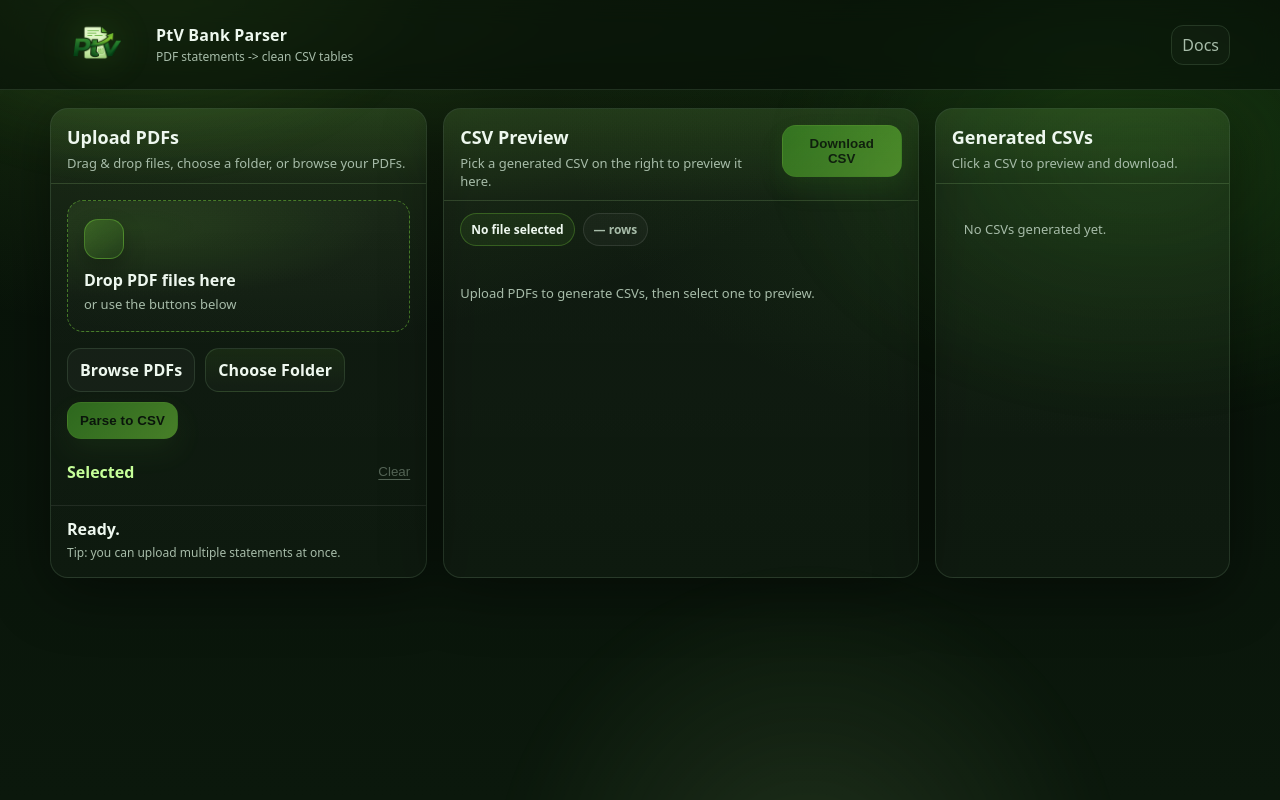
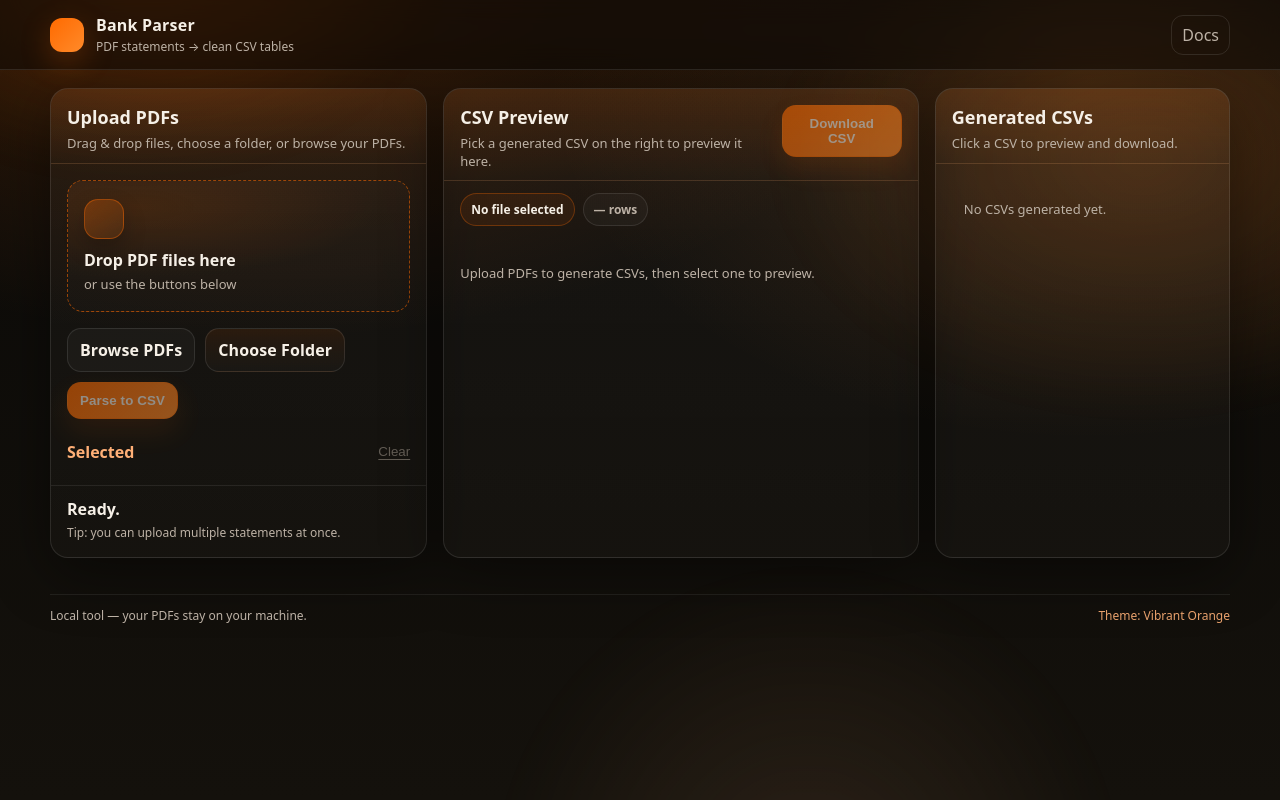
Before and after one commit to cbalder0929/bank-parser-fastapi, a FastAPI app: page / in a window 1280 px wide. Run offline with FastAPI, Linux system fonts and the light colour scheme; data that the repository does not hold is empty.

Commit message:
Add files via upload

```diff
--- a/requirements.txt
+++ b/requirements.txt
@@ -3,7 +3,7 @@ charset-normalizer==3.4.4
 cryptography==46.0.5
 fastapi==0.116.1
 jinja2==3.1.6
-numpy==1.26.4
+numpy==2.4.2
 pandas==3.0.1
 pdfminer.six==20251230
 pdfplumber==0.11.9
--- a/static/styles.css
+++ b/static/styles.css
@@ -1,15 +1,14 @@
 :root{
-  --bg0:#071108;
-  --bg1:#0b180c;
-  --card:#101b11;
-  --card2:#142516;
-  --text:#eef8ef;
-  --muted:#a7bca9;
-  --line:rgba(197,255,198,.12);
-  --accent:#47a82a;
-  --accent2:#77d23d;
-  --accent3:#c6ff99;
-  --accent-soft:rgba(119,210,61,.12);
+  --bg0:#0b0a08;
+  --bg1:#14110c;
+  --card:#15120d;
+  --card2:#1b160f;
+  --text:#f6f0e7;
+  --muted:#bdb2a6;
+  --line:rgba(255,255,255,.10);
+  --orange:#ff6a00;
+  --orange2:#ff8a2a;
+  --orange3:#ffb077;
   --shadow: 0 14px 60px rgba(0,0,0,.45);
 }
 
@@ -19,19 +18,18 @@ body{
   margin:0;
   font-family: ui-sans-serif, system-ui, -apple-system, Segoe UI, Roboto, Arial, "Noto Sans", "Liberation Sans", sans-serif;
   color:var(--text);
-  background:
-    radial-gradient(1200px 700px at 20% -10%, rgba(119,210,61,.20), transparent 60%),
-    radial-gradient(900px 600px at 85% 10%, rgba(71,168,42,.16), transparent 60%),
-    linear-gradient(180deg, var(--bg0), var(--bg1));
+  background: radial-gradient(1200px 700px at 20% -10%, rgba(255,106,0,.22), transparent 60%),
+              radial-gradient(900px 600px at 85% 10%, rgba(255,138,42,.16), transparent 60%),
+              linear-gradient(180deg, var(--bg0), var(--bg1));
 }
 
 .bg-glow{
   position:fixed;
   inset:-200px;
   background:
-    radial-gradient(500px 320px at 20% 15%, rgba(119,210,61,.16), transparent 60%),
-    radial-gradient(620px 420px at 80% 30%, rgba(71,168,42,.14), transparent 60%),
-    radial-gradient(520px 520px at 60% 90%, rgba(198,255,153,.10), transparent 60%);
+    radial-gradient(500px 320px at 20% 15%, rgba(255,106,0,.18), transparent 60%),
+    radial-gradient(620px 420px at 80% 30%, rgba(255,138,42,.14), transparent 60%),
+    radial-gradient(520px 520px at 60% 90%, rgba(255,176,119,.10), transparent 60%);
   filter: blur(18px);
   pointer-events:none;
   z-index:-1;
@@ -48,7 +46,7 @@ body{
   top:0;
   z-index:10;
   backdrop-filter: blur(12px);
-  background: rgba(5,14,7,.60);
+  background: rgba(10,8,6,.55);
   border-bottom: 1px solid var(--line);
 }
 .topbar-inner{
@@ -57,18 +55,11 @@ body{
   justify-content:space-between;
   padding: 14px 0;
 }
-.brand{
-  display:flex;
-  gap:14px;
-  align-items:center;
-  min-width:0;
-}
-.brand-logo{
-  width:92px;
-  height:auto;
-  display:block;
-  object-fit:contain;
-  filter: drop-shadow(0 0 18px rgba(119,210,61,.20));
+.brand{display:flex; gap:12px; align-items:center}
+.brand-mark{
+  width:34px;height:34px;border-radius:12px;
+  background: linear-gradient(135deg, var(--orange), var(--orange2));
+  box-shadow: 0 10px 30px rgba(255,106,0,.25);
 }
 .brand-title{font-weight:800; letter-spacing:.2px}
 .brand-subtitle{font-size:12px;color:var(--muted); margin-top:2px}
@@ -78,9 +69,8 @@ body{
   border:1px solid var(--line);
   padding:8px 10px;
   border-radius:12px;
-  background: rgba(255,255,255,.02);
 }
-.ghost:hover{color:var(--text); border-color: rgba(119,210,61,.35)}
+.ghost:hover{color:var(--text); border-color: rgba(255,106,0,.35)}
 
 .layout{
   display:grid;
@@ -90,28 +80,6 @@ body{
 }
 @media (max-width: 1050px){
   .layout{grid-template-columns: 1fr; }
-}
-
-@media (max-width: 640px){
-  .topbar-inner,
-  .preview-head{
-    align-items:flex-start;
-    flex-direction:column;
-  }
-
-  .topbar-actions,
-  .preview-actions{
-    width:100%;
-  }
-
-  .ghost,
-  .preview-actions .btn{
-    width:100%;
-  }
-
-  .brand-logo{
-    width:72px;
-  }
 }
 
 .card{
@@ -124,7 +92,7 @@ body{
 .card-header{
   padding:16px 16px 10px;
   border-bottom: 1px solid rgba(255,255,255,.08);
-  background: linear-gradient(180deg, rgba(119,210,61,.10), rgba(119,210,61,0));
+  background: linear-gradient(180deg, rgba(255,106,0,.10), rgba(255,106,0,0));
 }
 .card-header h2{margin:0 0 6px; font-size:18px}
 .card-header p{margin:0; color:var(--muted); font-size:13px; line-height:1.35}
@@ -133,24 +101,24 @@ body{
   margin:16px;
   padding:18px 16px;
   border-radius:16px;
-  border:1px dashed rgba(119,210,61,.50);
-  background: radial-gradient(400px 120px at 20% 20%, rgba(119,210,61,.12), transparent 60%),
+  border:1px dashed rgba(255,106,0,.55);
+  background: radial-gradient(400px 120px at 20% 20%, rgba(255,106,0,.12), transparent 60%),
               linear-gradient(180deg, rgba(255,255,255,.02), rgba(255,255,255,.01));
   outline:none;
   cursor:pointer;
   transition: transform .12s ease, border-color .12s ease, background .12s ease;
 }
-.dropzone:hover{transform: translateY(-1px); border-color: rgba(119,210,61,.80)}
-.dropzone:focus{box-shadow: 0 0 0 3px rgba(119,210,61,.22)}
+.dropzone:hover{transform: translateY(-1px); border-color: rgba(255,106,0,.85)}
+.dropzone:focus{box-shadow: 0 0 0 3px rgba(255,106,0,.22)}
 .dropzone.dragover{
-  border-color: rgba(198,255,153,.95);
-  background: radial-gradient(500px 160px at 30% 30%, rgba(119,210,61,.18), transparent 60%),
+  border-color: rgba(255,176,119,.95);
+  background: radial-gradient(500px 160px at 30% 30%, rgba(255,106,0,.18), transparent 60%),
               linear-gradient(180deg, rgba(255,255,255,.03), rgba(255,255,255,.01));
 }
 .dz-icon{
   width:40px;height:40px;border-radius:14px;
-  background: linear-gradient(135deg, rgba(119,210,61,.28), rgba(71,168,42,.10));
-  border: 1px solid rgba(119,210,61,.40);
+  background: linear-gradient(135deg, rgba(255,106,0,.28), rgba(255,138,42,.10));
+  border: 1px solid rgba(255,106,0,.40);
   box-shadow: 0 10px 22px rgba(0,0,0,.24);
   margin-bottom:10px;
 }
@@ -180,18 +148,17 @@ body{
   letter-spacing:.1px;
 }
 .btn input{display:none}
-.btn:hover{border-color: rgba(119,210,61,.35)}
+.btn:hover{border-color: rgba(255,106,0,.35)}
 .btn:disabled{opacity:.55; cursor:not-allowed}
 
 .btn-primary{
-  background: linear-gradient(135deg, var(--accent), var(--accent2));
-  border-color: rgba(119,210,61,.35);
-  box-shadow: 0 12px 28px rgba(71,168,42,.18);
-  color:#071108;
+  background: linear-gradient(135deg, var(--orange), var(--orange2));
+  border-color: rgba(255,106,0,.35);
+  box-shadow: 0 12px 28px rgba(255,106,0,.18);
 }
 .btn-primary:hover{filter:saturate(1.05)}
 .btn-secondary{
-  background: linear-gradient(180deg, rgba(119,210,61,.09), rgba(255,255,255,.02));
+  background: linear-gradient(180deg, rgba(255,106,0,.09), rgba(255,255,255,.02));
 }
 
 .filelist{padding: 0 16px 14px}
@@ -199,7 +166,7 @@ body{
   display:flex; align-items:center; justify-content:space-between;
   padding: 10px 0 8px;
 }
-.filelist-title{font-weight:800; color:var(--accent3)}
+.filelist-title{font-weight:800; color:var(--orange3)}
 .link{
   background:none;border:none; padding:0; color:var(--muted);
   cursor:pointer; text-decoration:underline; text-underline-offset: 3px;
@@ -245,8 +212,8 @@ body{
   align-items:center;
   padding:7px 10px;
   border-radius:999px;
-  border:1px solid rgba(119,210,61,.30);
-  background: rgba(119,210,61,.08);
+  border:1px solid rgba(255,106,0,.30);
+  background: rgba(255,106,0,.08);
   font-weight:800;
   font-size:12px;
 }
@@ -270,14 +237,14 @@ body{
 .table thead th{
   position:sticky;
   top:0;
-  background: rgba(12,22,12,.92);
+  background: rgba(18,14,10,.92);
   backdrop-filter: blur(8px);
   border-bottom: 1px solid rgba(255,255,255,.10);
   padding: 12px 12px;
   text-align:left;
   font-size:12px;
   letter-spacing:.2px;
-  color: var(--accent3);
+  color: var(--orange3);
 }
 .table tbody td{
   padding: 10px 12px;
@@ -286,7 +253,7 @@ body{
   color: rgba(255,255,255,.92);
 }
 .table tbody tr:hover td{
-  background: var(--accent-soft);
+  background: rgba(255,106,0,.06);
 }
 .empty{
   padding: 26px 16px 20px;
@@ -312,11 +279,23 @@ body{
 }
 .out-item:hover{
   transform: translateY(-1px);
-  border-color: rgba(119,210,61,.40);
+  border-color: rgba(255,106,0,.40);
 }
 .out-item.active{
-  border-color: rgba(119,210,61,.70);
-  background: radial-gradient(420px 140px at 10% 0%, rgba(119,210,61,.14), rgba(0,0,0,.16));
+  border-color: rgba(255,106,0,.70);
+  background: radial-gradient(420px 140px at 10% 0%, rgba(255,106,0,.14), rgba(0,0,0,.16));
 }
 .out-name{font-weight:850; font-size:13px}
 .out-meta{color:var(--muted); font-size:12px; margin-top:4px}
+
+.footer{padding: 14px 0 22px}
+.footer-inner{
+  display:flex;
+  justify-content:space-between;
+  gap:12px;
+  color: var(--muted);
+  font-size: 12px;
+  border-top: 1px solid rgba(255,255,255,.08);
+  padding-top: 12px;
+}
+.footer-note{color: rgba(255,176,119,.90)}
--- a/templates/index.html
+++ b/templates/index.html
@@ -3,7 +3,7 @@
   <head>
     <meta charset="UTF-8" />
     <meta name="viewport" content="width=device-width, initial-scale=1.0" />
-    <title>Bank Statement PDF -> CSV</title>
+    <title>Bank Statement PDF → CSV</title>
     <link rel="stylesheet" href="/static/styles.css" />
   </head>
   <body>
@@ -12,10 +12,10 @@
     <header class="topbar">
       <div class="wrap topbar-inner">
         <div class="brand">
-          <img class="brand-logo" src="/static/PtVLogo.png" alt="PtV logo" />
+          <div class="brand-mark" aria-hidden="true"></div>
           <div class="brand-text">
-            <div class="brand-title">PtV Bank Parser</div>
-            <div class="brand-subtitle">PDF statements -> clean CSV tables</div>
+            <div class="brand-title">Bank Parser</div>
+            <div class="brand-subtitle">PDF statements → clean CSV tables</div>
           </div>
         </div>
 
@@ -79,7 +79,7 @@
 
         <div class="preview-meta">
           <div class="pill" id="activeFilePill">No file selected</div>
-          <div class="pill pill-muted" id="activeRowsPill">-- rows</div>
+          <div class="pill pill-muted" id="activeRowsPill">— rows</div>
         </div>
 
         <div class="table-wrap" role="region" aria-label="CSV Preview Table" tabindex="0">
@@ -103,6 +103,13 @@
       </aside>
     </main>
 
+    <footer class="wrap footer">
+      <div class="footer-inner">
+        <div>Local tool — your PDFs stay on your machine.</div>
+        <div class="footer-note">Theme: Vibrant Orange</div>
+      </div>
+    </footer>
+
     <script src="/static/app.js"></script>
   </body>
 </html>
```
